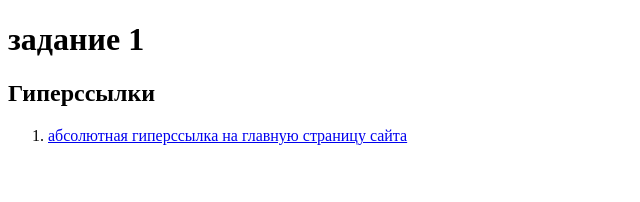
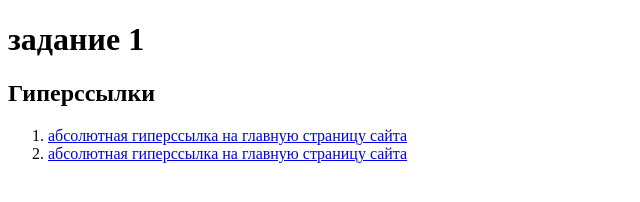
Before and after one commit to nikadarb/nikadarb.github.io, a plain HTML site: page index.html in a window 1280 px wide. Shown: the whole page, without its empty margins (0-640 px from the left). Drawn offline with Linux system fonts and the light colour scheme.

Commit message:
Create index.html

```diff
--- a/index.html
+++ b/index.html
@@ -5,6 +5,12 @@
   <h2>Гиперссылки</h2>
 <ol>
   <li><a href="http://www.kubsu.ru/">абсолютная гиперссылка на главную страницу сайта</a></li>
+  <li><a href="https://www.kubsu.ru/">абсолютная гиперссылка на главную страницу сайта</a></li>
+
+
+
+
+
 </ol>
 </body>
 </html>
```
